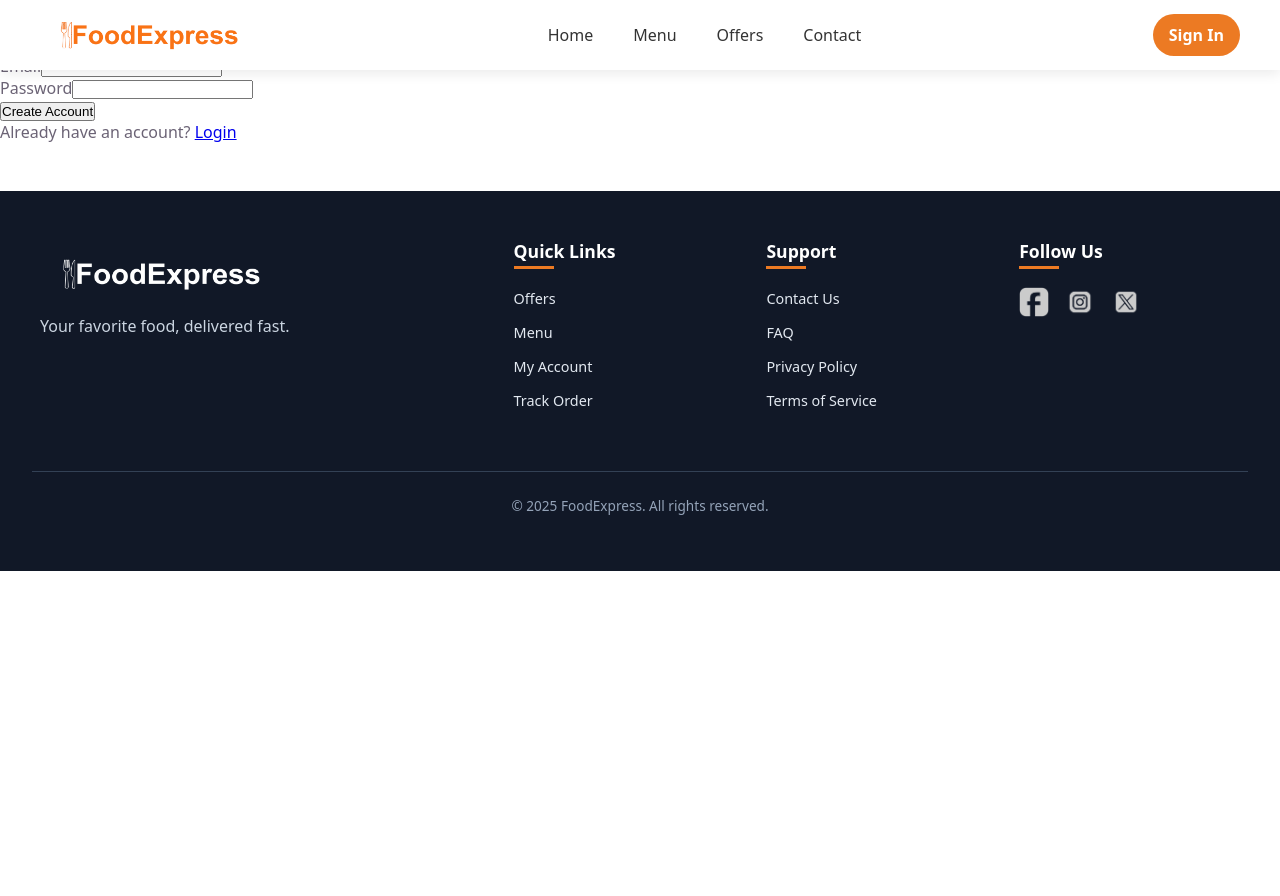
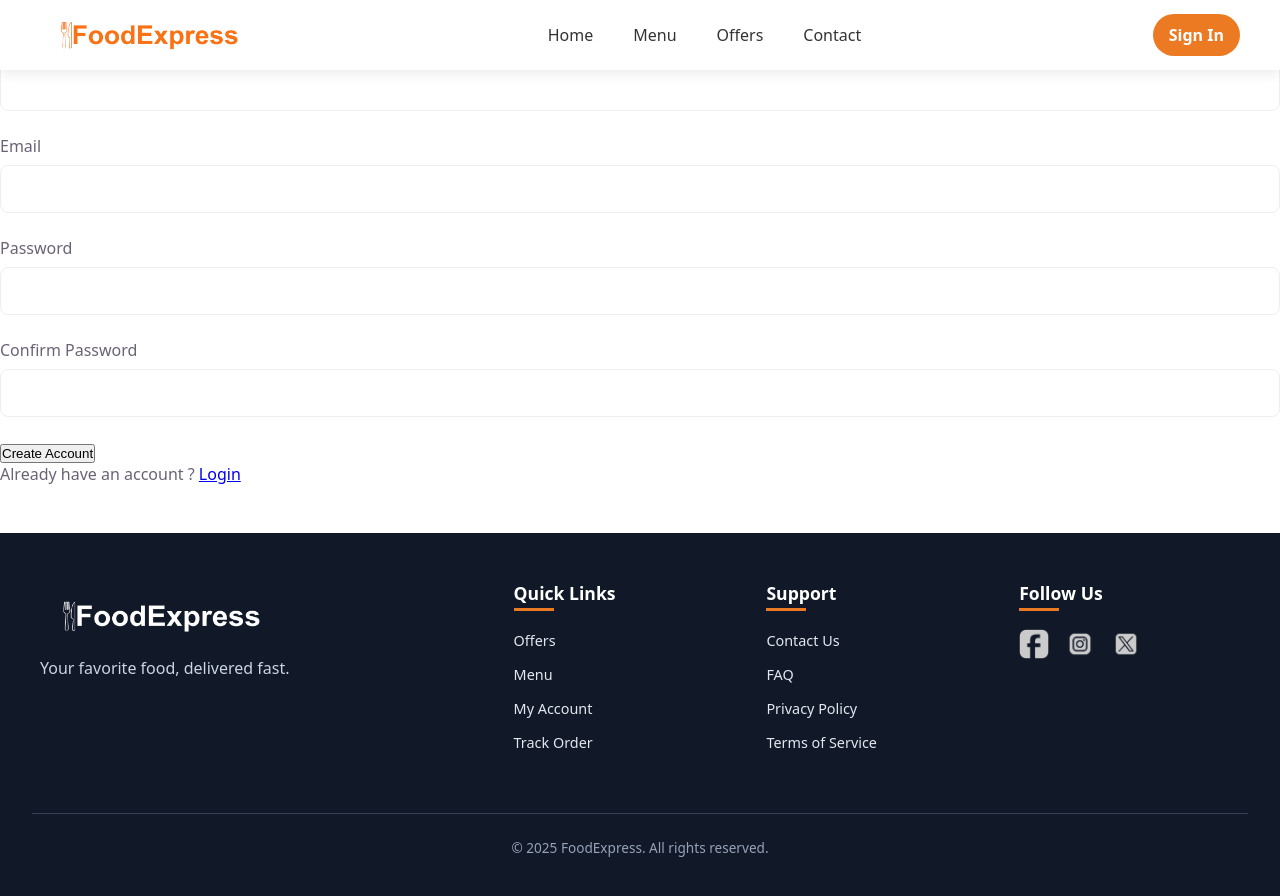
Before and after one commit to amine-essafil/restaurant-app, a React (Vite) app: page /signup in a window 1280 px wide. Shown: the top 896 px of the page. Before the commit the page ends 800 px from the top, so only its background shows below. Built offline with nearby package versions, Linux system fonts and the light colour scheme; no server answers.

Commit message:
feat(signup): add password confirmation field and form state

```diff
--- a/src/pages/Signup/Signup.jsx
+++ b/src/pages/Signup/Signup.jsx
@@ -3,38 +3,92 @@ import { Link } from "react-router-dom";
 import "./Signup.css";
 
 const SignupPage = () => {
+  // FORM STATES
   const [username, setUsername] = useState("");
   const [email, setEmail] = useState("");
+
   const [password, setPassword] = useState("");
 
+  // NEW STATE
+  const [passwordConfirmation, setPasswordConfirmation] = useState("");
+
+  const handleSignup = (e) => {
+    e.preventDefault();
+
+    console.log({
+      username,
+      email,
+      password,
+      passwordConfirmation,
+    });
+  };
+
   return (
-    <div >
-      <div >
+    <div className="signup-container">
+      <div className="signup-form">
         <h2>Create Account</h2>
 
-        <form>
-          <div>
+        <form onSubmit={handleSignup}>
+          {/* USERNAME */}
+          <div className="form-group">
             <label>Username</label>
-            <input type="text" />
+
+            <input
+              type="text"
+              value={username}
+              onChange={(e) => setUsername(e.target.value)}
+              required
+            />
           </div>
 
-          <div>
+          {/* EMAIL */}
+          <div className="form-group">
             <label>Email</label>
-            <input type="email" />
+
+            <input
+              type="email"
+              value={email}
+              onChange={(e) => setEmail(e.target.value)}
+              required
+            />
           </div>
 
-          <div>
+          {/* PASSWORD */}
+          <div className="form-group">
             <label>Password</label>
-            <input type="password" />
+
+            <input
+              type="password"
+              value={password}
+              onChange={(e) => setPassword(e.target.value)}
+              required
+            />
           </div>
 
-          <button type="submit" >
+          {/* PASSWORD CONFIRMATION */}
+          <div className="form-group">
+            <label>Confirm Password</label>
+
+            <input
+              type="password"
+              value={passwordConfirmation}
+              onChange={(e) =>
+                setPasswordConfirmation(e.target.value)
+              }
+              required
+            />
+          </div>
+
+          {/* SUBMIT */}
+          <button type="submit" className="signup-btn">
             Create Account
           </button>
         </form>
 
-        <p>
-          Already have an account? <Link to="/login">Login</Link>
+        {/* LOGIN LINK */}
+        <p className="login-link">
+          Already have an account ?{" "}
+          <Link to="/login">Login</Link>
         </p>
       </div>
     </div>
```
